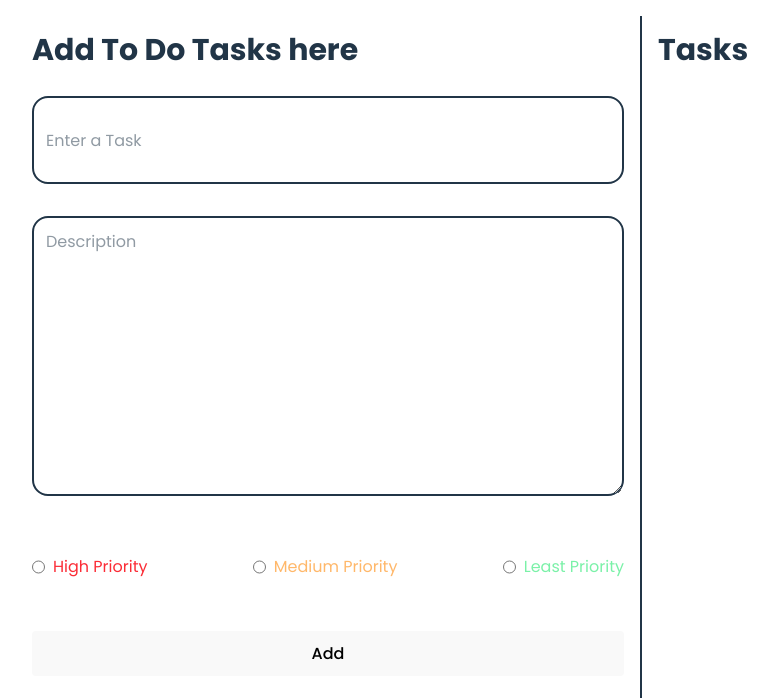
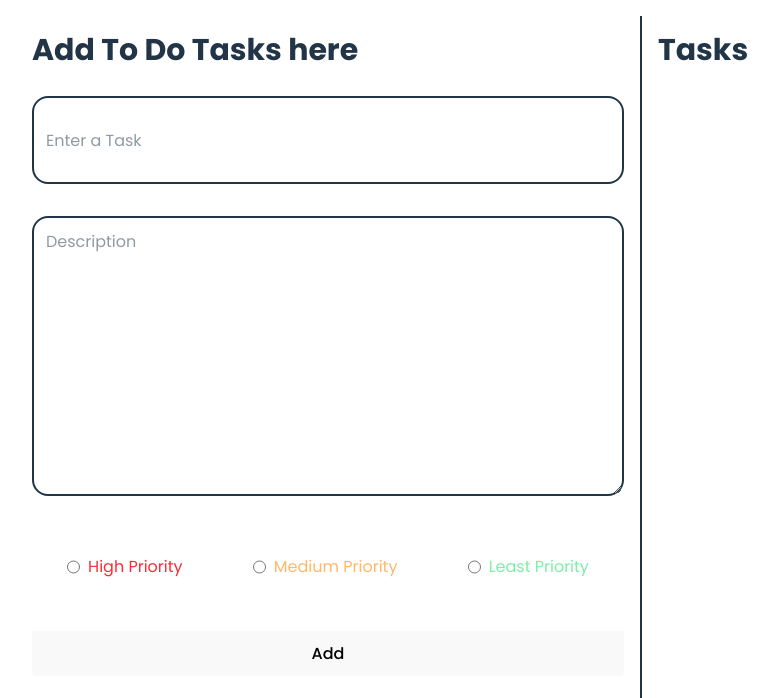
Before and after one commit to bittugurrala/R-Todo, a React (Vite) app: page / in a window 1280 px wide. Shown: the top 698 px of the page, without its empty margins (0-778 px from the left). Built offline with nearby package versions, Linux system fonts and the light colour scheme; a web font is replaced by a local one.

Commit message:
fixed: border issue

```diff
--- a/src/components/Tasks.jsx
+++ b/src/components/Tasks.jsx
@@ -3,7 +3,7 @@ import TaskCard from "./TaskCard";
 export default function Tasks({tasks,toggleComplete, deleteTask}){
     return(
         <>
-            <div className="flex-1 md:min-w-1/2 md:border-l-2 p-4 w-full">
+            <div className="flex-1 md:w-1/2 md:border-l-2 border-t-2 md:border-t-0 p-4 w-full">
                 <h3 className="text-3xl font-bold">Tasks</h3>
                 <div className="h-full md:overflow-y-scroll md:overflow-x-hidden scrollbar-hide">
 
--- a/src/components/TasksInputs.jsx
+++ b/src/components/TasksInputs.jsx
@@ -26,7 +26,7 @@ export default function TasksInputs({submitHandler, title, desc, prio, setTitle,
                 placeholder="Description"></textarea>
 
                 {/* Priority-radio buttons */}
-                <div className="flex justify-between my-5">
+                <div className="flex justify-around my-5">
                     <label className="flex justify-center gap-2 text-red-500"><input type="radio" name="priority" value="3" checked = {prio === "3"} onChange = {(e) => setPrio(e.target.value)}/>High Priority</label>
                     <label className="flex justify-center gap-2 text-orange-300"><input type="radio" name="priority" value="2" checked = {prio === "2"} onChange = {(e) => setPrio(e.target.value)}/>Medium Priority</label>
                     <label className="flex justify-center gap-2 text-green-300"><input type="radio" name="priority" value="1" checked = {prio === "1"} onChange = {(e) => setPrio(e.target.value)}/>Least Priority</label>
```
